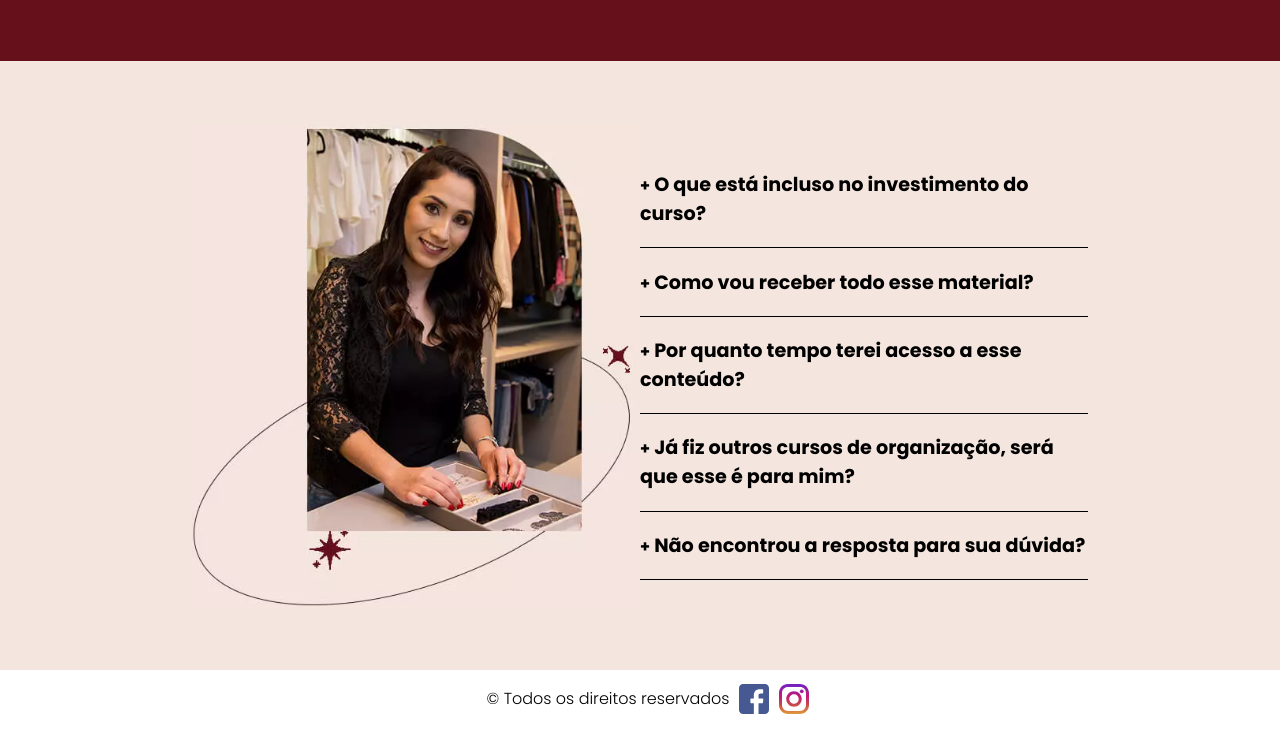
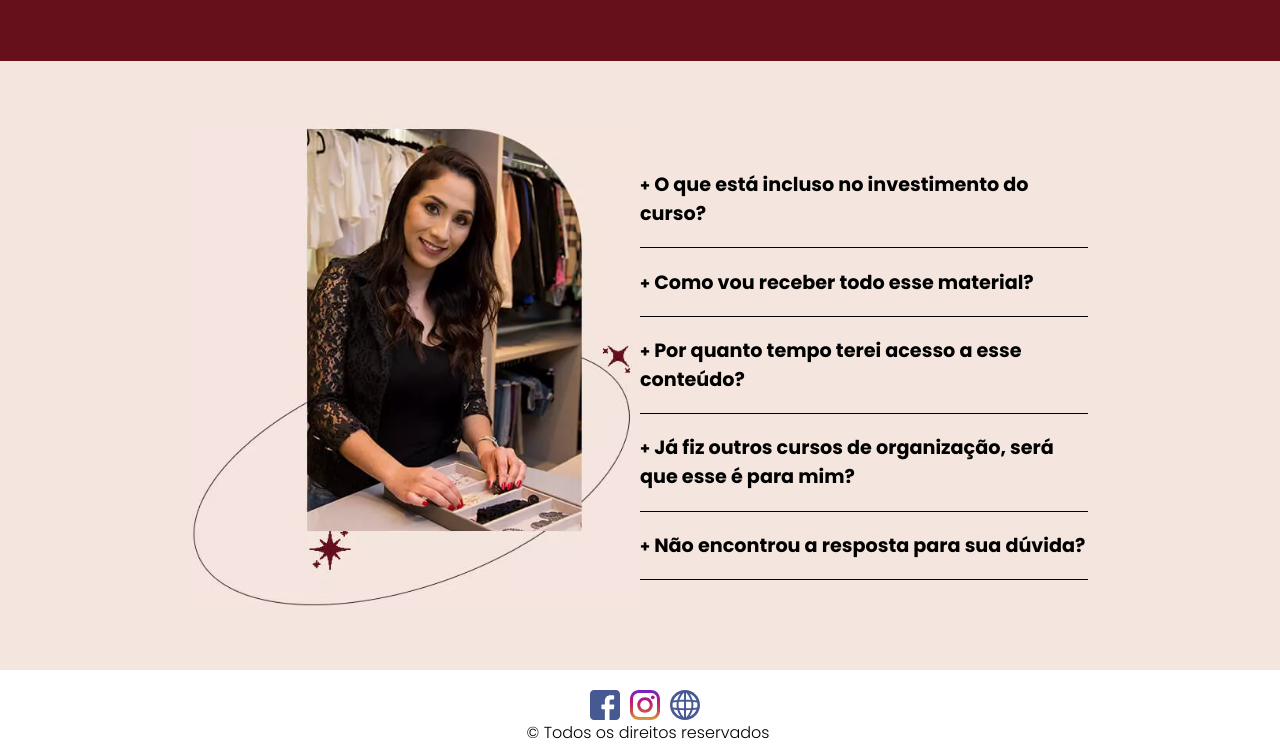
Before and after one commit to junioralvesbr/curso-leticiamartins, a plain HTML site: page index.html in a window 1280 px wide. Shown: the part 9910-10655 px from the top of the page. Drawn offline with nearby package versions, Linux system fonts and the light colour scheme.

Commit message:
change footer

```diff
--- a/css/main-2.css
+++ b/css/main-2.css
@@ -630,7 +630,6 @@ footer {
 
 footer p {
   font-size: 1rem;
-  padding: 1em 0;
   margin: 0 0em 0 1em;
 }
 
@@ -649,16 +648,22 @@ footer p a {
 }
 
 .f-i {
+  padding-top: 20px;
   display: -webkit-box;
   display: -ms-flexbox;
   display: flex;
+  flex-direction: column;
   -webkit-box-pack: justify;
   -ms-flex-pack: justify;
   justify-content: center;
   align-items: center;
 }
 
-.f-i>.social-link {
+.f-i>.social-wrapper {
+  display: flex;
+}
+
+.f-i>.social-wrapper .social-link {
   width: 30px;
   margin-left: 10px;
 
--- a/index.html
+++ b/index.html
@@ -881,18 +881,23 @@
 
   <footer>
     <div class="f-i">
+      <div class="social-wrapper">
+        <a href="https://www.facebook.com/leticiamartinsorganizer" class="social-link" rel="noopener noreferrer"
+          target="_blank">
+          <img src="./image/facebook.svg" alt="link do facebook">
+        </a>
+        <a href="https://www.instagram.com/leticiamartins.organizer/" class="social-link" rel="noopener noreferrer"
+          target="_blank">
+          <img src="./image/instagram.svg" alt="link do instagram">
+        </a>
+        <a href="https://www.leticiamartins.com.br" class="social-link" rel="noopener noreferrer" target="_blank">
+          <img src="./image/website.svg" alt="link do webSite">
+        </a>
+      </div>
       <p>
         © Todos os direitos reservados
       </p>
-
-      <a href="https://www.facebook.com/leticiamartinsorganizer" class="social-link" rel="noopener noreferrer"
-        target="_blank">
-        <img src="./image/facebook.svg" alt="link do facebook">
-      </a>
-      <a href="https://www.instagram.com/leticiamartins.organizer/" class="social-link" rel="noopener noreferrer"
-        target="_blank">
-        <img src="./image/instagram.svg" alt="link do instagram">
-      </a>
+      </p>
     </div>
   </footer>
 
```
Also changed, not shown: image/website.svg (added).
